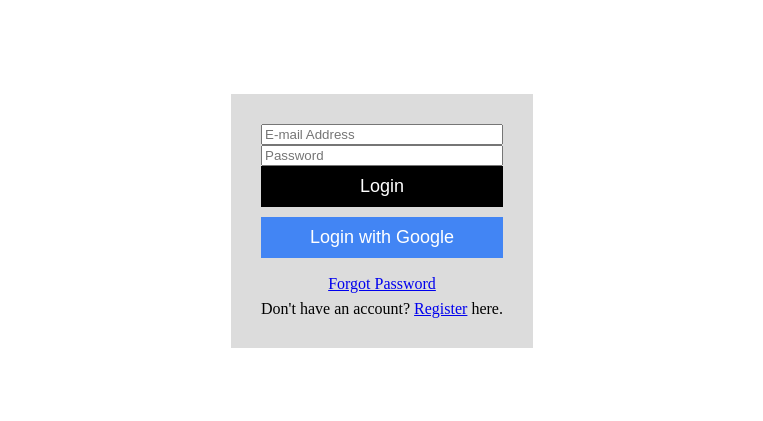
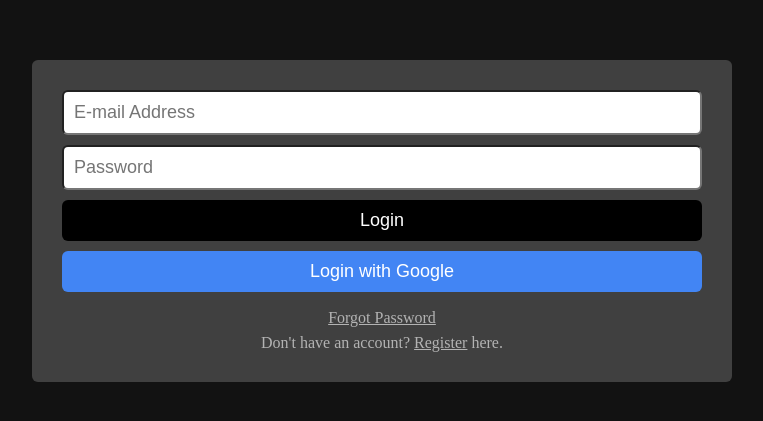
Before and after one commit to jordanrath/messaging-app, a React (Create React App) app: page / in a window 1280 px wide. Shown: the part 191-612 px from the top of the page, without its empty margins (266-1029 px from the left). Built offline with nearby package versions, Linux system fonts and the light colour scheme; no server answers.

Commit message:
style changes

```diff
--- a/src/Firebase.js
+++ b/src/Firebase.js
@@ -68,7 +68,7 @@
         await signInWithEmailAndPassword(auth, email, password);
     } catch (err) {
         console.error(err);
-        alert(err.message);
+        alert("Incorrect username or password.");
     }
   };
 
@@ -96,7 +96,7 @@
         alert("Password reset link has been sent, check your inbox!");
     } catch (err) {
         console.error(err);
-        alert(err.message);
+        alert("Oops... there was an error.");
     }
   };
 
--- a/src/Reset.js
+++ b/src/Reset.js
@@ -26,7 +26,7 @@
             />
             <button
                 className='reset__btn'
-                onClick={sendPasswordReset}
+                onClick={() => sendPasswordReset(email)}
             >
                 Send password reset email
             </button>
--- a/src/styles.css
+++ b/src/styles.css
@@ -1,3 +1,11 @@
+html {
+  background-color: #121212;
+}
+
+div, a {
+  color: #B3B3B3;
+}
+
 /* --------------Login Styles--------------- */
 .login {
   height: 100vh;
@@ -7,24 +15,36 @@
   justify-content: center;
 }
 .login__container {
+  width: 50%;
+  height: auto;
   display: flex;
   flex-direction: column;
   text-align: center;
-  background-color: #dcdcdc;
+  background-color: #404040;
+  border-radius: 6px;
   padding: 30px;
 }
+input,
 .login__textBox {
   padding: 10px;
   font-size: 18px;
   margin-bottom: 10px;
+  border-radius: 6px;
 }
+/* input[type=text] {
+  font-size: 18px;
+} */
 .login__btn {
   padding: 10px;
   font-size: 18px;
   margin-bottom: 10px;
   border: none;
-  color: white;
+  border-radius: 6px;
+  color: #FFFFFF;
   background-color: black;
+}
+.login__btn:hover {
+  cursor: pointer;
 }
 .login__google {
   background-color: #4285f4;
@@ -48,6 +68,7 @@
   background-color: #dcdcdc;
   padding: 30px;
 }
+input,
 .register__textBox {
   padding: 10px;
   font-size: 18px;
@@ -58,6 +79,7 @@
   font-size: 18px;
   margin-bottom: 10px;
   border: none;
+  border-radius: 6px;
   color: white;
   background-color: black;
 }
@@ -83,6 +105,7 @@
   background-color: #dcdcdc;
   padding: 30px;
 }
+input,
 .reset__textBox {
   padding: 10px;
   font-size: 18px;
@@ -93,6 +116,7 @@
   font-size: 18px;
   margin-bottom: 10px;
   border: none;
+  border-radius: 6px;
   color: white;
   background-color: black;
 }
@@ -112,7 +136,8 @@
   display: flex;
   flex-direction: column;
   text-align: center;
-  background-color: #dcdcdc;
+  background-color: #404040;
+  border-radius: 6px;
   padding: 30px;
 }
 .dashboard__btn {
@@ -120,8 +145,10 @@
   font-size: 18px;
   margin-top: 10px;
   border: none;
+  border-radius: 6px;
   color: white;
   background-color: black;
+  cursor: pointer;
 }
 .dashboard div {
   margin-top: 7px;
```
Also changed, not shown: public/manifest.json (added).
